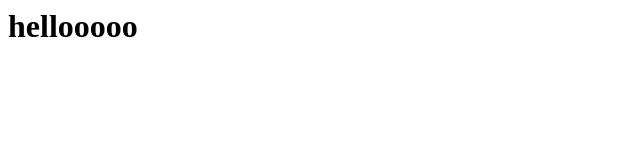
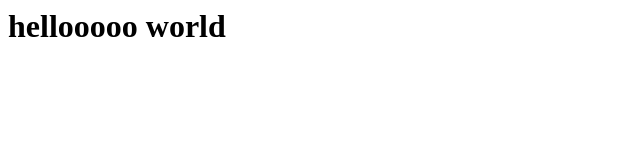
Before and after one commit to saivanapalli29/game, a plain HTML site: page index.html in a window 1280 px wide. Shown: the whole page, without its empty margins (0-640 px from the left). Drawn offline with Linux system fonts and the light colour scheme.

Commit message:
Update index.html

```diff
--- a/index.html
+++ b/index.html
@@ -1 +1 @@
-<h1> hellooooo</h1>
+<h1> hellooooo world</h1>
```
